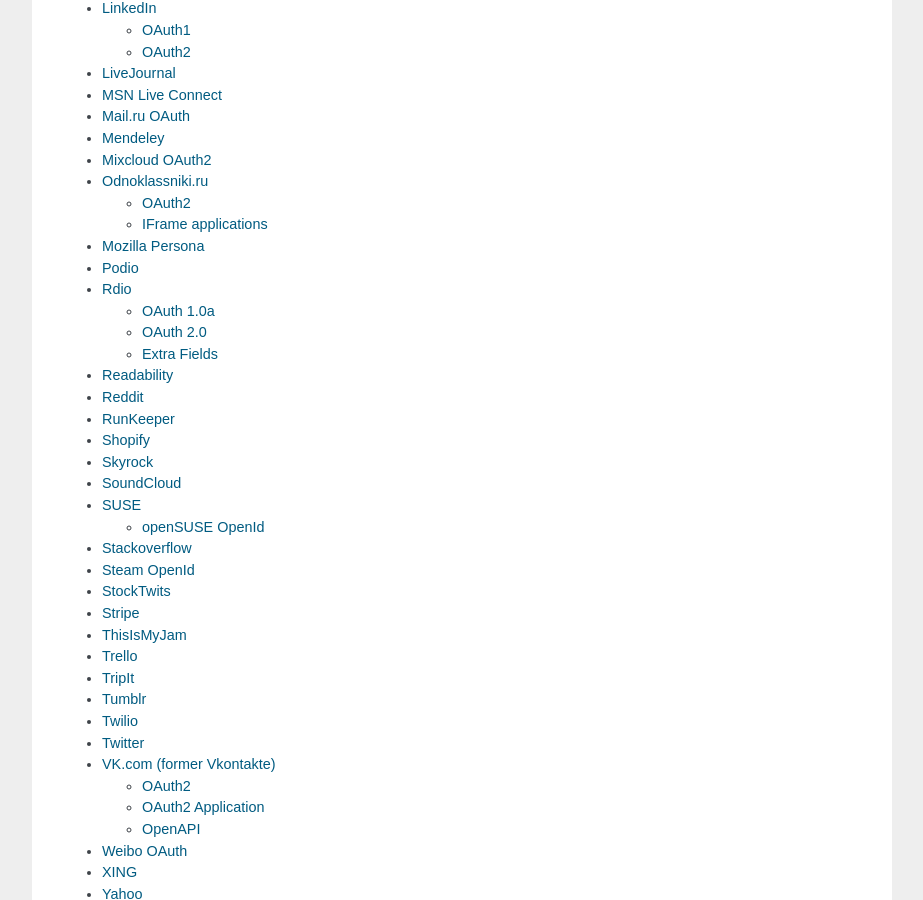
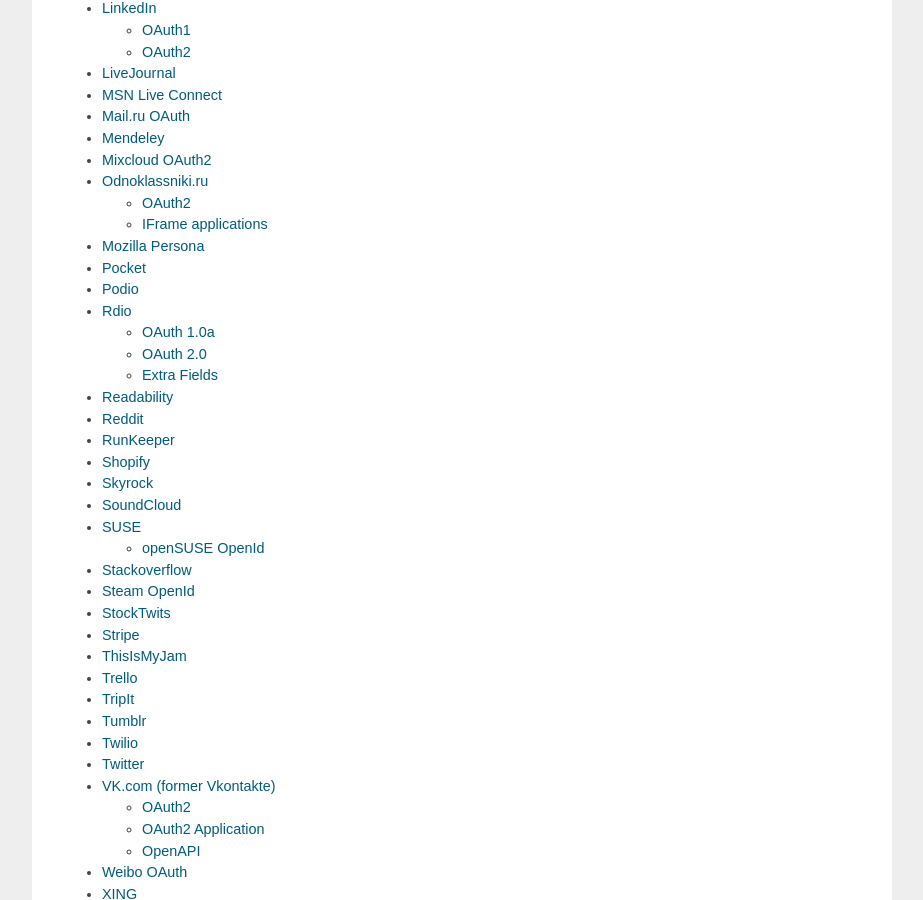
Before and after one commit to omab/python-social-auth, a Sphinx documentation site: the page built from docs/backends/index.rst, in a window 1280 px wide and 900 px high, scrolled down 1701 px. Shown: the whole window, without its empty margins (198-1121 px from the left). Built offline with Sphinx 7.4.7, drawn with Linux system fonts in a browser that asks for light colours.

Commit message:
Add refs to getpocket.com in readme + docs

```diff
--- a/README.rst
+++ b/README.rst
@@ -83,6 +83,7 @@ or current ones extended):
     * OpenId_
     * OpenSuse_ OpenId http://en.opensuse.org/openSUSE:Connect
     * Orkut_ OAuth1
+    * Pocket_ OAuth2
     * Podio_ OAuth2
     * Rdio_ OAuth1 and OAuth2
     * Readability_ OAuth1
@@ -223,6 +224,7 @@ check `django-social-auth LICENSE`_ for details:
 .. _Mozilla Persona: http://www.mozilla.org/persona/
 .. _Odnoklassniki: http://www.odnoklassniki.ru
 .. _Orkut: http://www.orkut.com
+.. _Pocket: http://getpocket.com
 .. _Podio: https://podio.com
 .. _Shopify: http://shopify.com
 .. _Skyrock: https://skyrock.com
--- a/docs/backends/index.rst
+++ b/docs/backends/index.rst
@@ -77,6 +77,7 @@ Social backends
    mixcloud
    odnoklassnikiru
    persona
+   pocket
    podio
    rdio
    readability
```
